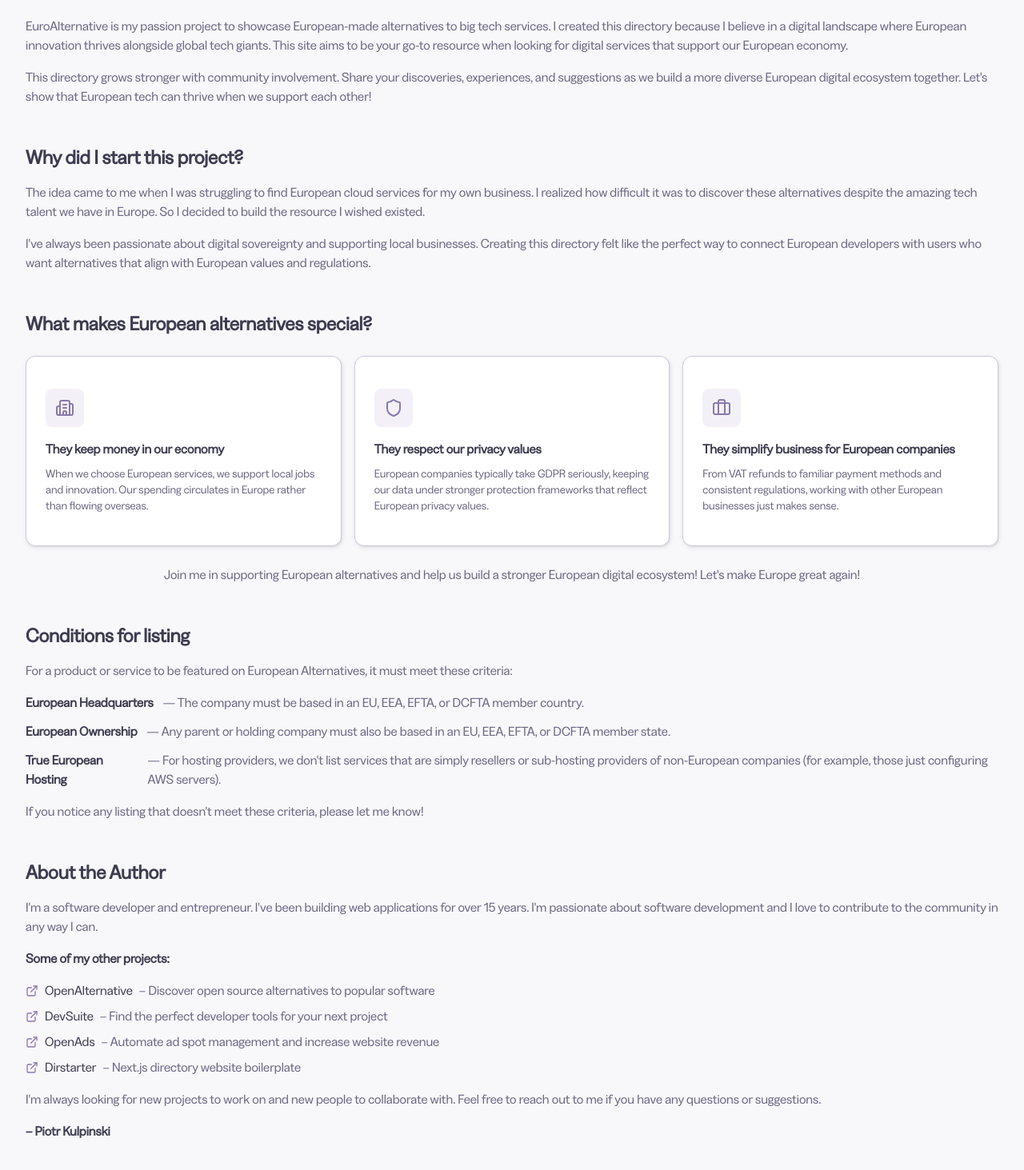
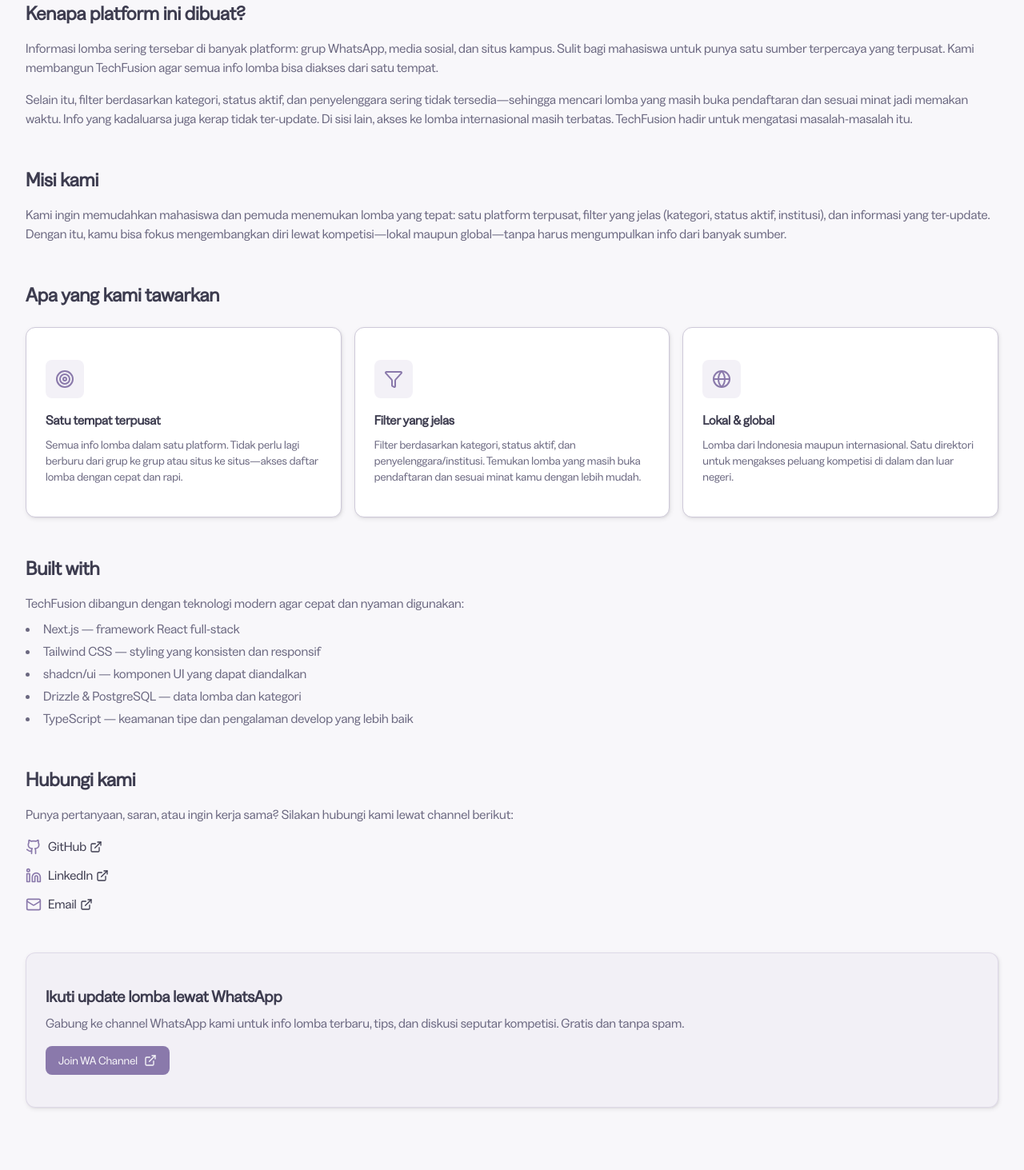
Before and after one commit to techfusionid/web-competition-project, a Next.js app: page /about-us in a window 1280 px wide. Shown: the part 247-1710 px from the top of the page at 80% size. Built offline with nearby package versions, Linux system fonts and the light colour scheme.

Commit message:
Update about-us page, globals.css, CompetitionCardPoster and CompetitionList
Made-with: Cursor

```diff
--- a/src/app/about-us/page.tsx
+++ b/src/app/about-us/page.tsx
@@ -1,5 +1,15 @@
-import { Briefcase, Building2, ExternalLink, Shield } from "lucide-react";
+import {
+	Filter,
+	Globe,
+	ExternalLink,
+	Target,
+	Mail,
+	Github,
+	Linkedin,
+} from "lucide-react";
 import { Card, CardContent } from "@/components/ui/card";
+
+const WA_CHANNEL_LINK = "https://wa.me/6281234567890";
 
 export default function About() {
 	return (
@@ -7,76 +17,71 @@ export default function About() {
 			<main className="container py-8 max-w-4xl">
 				{/* Hero Section */}
 				<div className="mb-12">
-					<h1 className="text-4xl font-bold text-foreground mb-4">About Us</h1>
+					<h1 className="text-4xl font-bold text-foreground mb-4">
+						Tentang TechFusion
+					</h1>
 					<p className="text-lg text-muted-foreground">
-						EuroAlternative is a community driven list of European alternatives
-						to big tech software companies.
+						TechFusion adalah direktori lomba yang membantu mahasiswa dan pemuda
+						menemukan kompetisi sesuai minat—dari Indonesia hingga internasional—dalam
+						satu tempat yang mudah diakses.
 					</p>
 				</div>
 
-				{/* What is EuroAlternative */}
+				{/* Kenapa platform ini dibuat */}
 				<section className="mb-12">
 					<h2 className="text-2xl font-bold text-foreground mb-4">
-						What is EuroAlternative?
+						Kenapa platform ini dibuat?
 					</h2>
 					<div className="space-y-4 text-muted-foreground">
 						<p>
-							EuroAlternative is my passion project to showcase European-made
-							alternatives to big tech services. I created this directory
-							because I believe in a digital landscape where European innovation
-							thrives alongside global tech giants. This site aims to be your
-							go-to resource when looking for digital services that support our
-							European economy.
+							Informasi lomba sering tersebar di banyak platform: grup WhatsApp,
+							media sosial, dan situs kampus. Sulit bagi mahasiswa untuk punya
+							satu sumber terpercaya yang terpusat. Kami membangun TechFusion
+							agar semua info lomba bisa diakses dari satu tempat.
 						</p>
 						<p>
-							This directory grows stronger with community involvement. Share
-							your discoveries, experiences, and suggestions as we build a more
-							diverse European digital ecosystem together. Let&apos;s show that
-							European tech can thrive when we support each other!
+							Selain itu, filter berdasarkan kategori, status aktif, dan
+							penyelenggara sering tidak tersedia—sehingga mencari lomba yang
+							masih buka pendaftaran dan sesuai minat jadi memakan waktu. Info
+							yang kadaluarsa juga kerap tidak ter-update. Di sisi lain, akses
+							ke lomba internasional masih terbatas. TechFusion hadir untuk
+							mengatasi masalah-masalah itu.
 						</p>
 					</div>
 				</section>
 
-				{/* Why did I start this project */}
+				{/* Misi */}
 				<section className="mb-12">
-					<h2 className="text-2xl font-bold text-foreground mb-4">
-						Why did I start this project?
-					</h2>
+					<h2 className="text-2xl font-bold text-foreground mb-4">Misi kami</h2>
 					<div className="space-y-4 text-muted-foreground">
 						<p>
-							The idea came to me when I was struggling to find European cloud
-							services for my own business. I realized how difficult it was to
-							discover these alternatives despite the amazing tech talent we
-							have in Europe. So I decided to build the resource I wished
-							existed.
-						</p>
-						<p>
-							I&apos;ve always been passionate about digital sovereignty and
-							supporting local businesses. Creating this directory felt like the
-							perfect way to connect European developers with users who want
-							alternatives that align with European values and regulations.
+							Kami ingin memudahkan mahasiswa dan pemuda menemukan lomba yang
+							tepat: satu platform terpusat, filter yang jelas (kategori,
+							status aktif, institusi), dan informasi yang ter-update. Dengan
+							itu, kamu bisa fokus mengembangkan diri lewat kompetisi—lokal
+							maupun global—tanpa harus mengumpulkan info dari banyak sumber.
 						</p>
 					</div>
 				</section>
 
-				{/* What makes European alternatives special */}
+				{/* Nilai / Keunggulan */}
 				<section className="mb-12">
 					<h2 className="text-2xl font-bold text-foreground mb-6">
-						What makes European alternatives special?
+						Apa yang kami tawarkan
 					</h2>
 					<div className="grid gap-4 md:grid-cols-3">
 						<Card>
 							<CardContent className="p-6">
 								<div className="flex h-12 w-12 items-center justify-center rounded-lg bg-primary/10 mb-4">
-									<Building2 className="h-6 w-6 text-primary" />
+									<Target className="h-6 w-6 text-primary" />
 								</div>
 								<h3 className="font-semibold text-foreground mb-2">
-									They keep money in our economy
+									Satu tempat terpusat
 								</h3>
 								<p className="text-sm text-muted-foreground">
-									When we choose European services, we support local jobs and
-									innovation. Our spending circulates in Europe rather than
-									flowing overseas.
+									Semua info lomba dalam satu platform. Tidak perlu lagi
+									berburu dari grup ke grup atau situs ke situs—akses daftar
+									lomba dengan cepat dan rapi.
 								</p>
 							</CardContent>
 						</Card>
@@ -84,15 +89,15 @@ export default function About() {
 						<Card>
 							<CardContent className="p-6">
 								<div className="flex h-12 w-12 items-center justify-center rounded-lg bg-primary/10 mb-4">
-									<Shield className="h-6 w-6 text-primary" />
+									<Filter className="h-6 w-6 text-primary" />
 								</div>
 								<h3 className="font-semibold text-foreground mb-2">
-									They respect our privacy values
+									Filter yang jelas
 								</h3>
 								<p className="text-sm text-muted-foreground">
-									European companies typically take GDPR seriously, keeping our
-									data under stronger protection frameworks that reflect
-									European privacy values.
+									Filter berdasarkan kategori, status aktif, dan
+									penyelenggara/institusi. Temukan lomba yang masih buka
+									pendaftaran dan sesuai minat kamu dengan lebih mudah.
 								</p>
 							</CardContent>
 						</Card>
@@ -100,123 +105,101 @@ export default function About() {
 						<Card>
 							<CardContent className="p-6">
 								<div className="flex h-12 w-12 items-center justify-center rounded-lg bg-primary/10 mb-4">
-									<Briefcase className="h-6 w-6 text-primary" />
+									<Globe className="h-6 w-6 text-primary" />
 								</div>
 								<h3 className="font-semibold text-foreground mb-2">
-									They simplify business for European companies
+									Lokal & global
 								</h3>
 								<p className="text-sm text-muted-foreground">
-									From VAT refunds to familiar payment methods and consistent
-									regulations, working with other European businesses just makes
-									sense.
+									Lomba dari Indonesia maupun internasional. Satu direktori
+									untuk mengakses peluang kompetisi di dalam dan luar negeri.
 								</p>
 							</CardContent>
 						</Card>
 					</div>
-					<p className="mt-6 text-muted-foreground text-center">
-						Join me in supporting European alternatives and help us build a
-						stronger European digital ecosystem! Let&apos;s make Europe great
-						again!
-					</p>
 				</section>
 
-				{/* Conditions for listing */}
+				{/* Tech stack */}
 				<section className="mb-12">
 					<h2 className="text-2xl font-bold text-foreground mb-4">
-						Conditions for listing
+						Built with
 					</h2>
+					<p className="text-muted-foreground mb-2">
+						TechFusion dibangun dengan teknologi modern agar cepat dan nyaman
+						digunakan:
+					</p>
+					<ul className="space-y-1 text-muted-foreground list-disc list-inside">
+						<li>Next.js — framework React full-stack</li>
+						<li>Tailwind CSS — styling yang konsisten dan responsif</li>
+						<li>shadcn/ui — komponen UI yang dapat diandalkan</li>
+						<li>Drizzle & PostgreSQL — data lomba dan kategori</li>
+						<li>TypeScript — keamanan tipe dan pengalaman develop yang lebih baik</li>
+					</ul>
+				</section>
+
+				{/* Contact */}
+				<section className="mb-12">
+					<h2 className="text-2xl font-bold text-foreground mb-4">Hubungi kami</h2>
 					<p className="text-muted-foreground mb-4">
-						For a product or service to be featured on European Alternatives, it
-						must meet these criteria:
+						Punya pertanyaan, saran, atau ingin kerja sama? Silakan hubungi kami
+						lewat channel berikut:
 					</p>
-					<ul className="space-y-3 text-muted-foreground">
-						<li className="flex gap-3">
-							<span className="font-semibold text-foreground">
-								European Headquarters
-							</span>
-							<span>
-								— The company must be based in an EU, EEA, EFTA, or DCFTA member
-								country.
-							</span>
+					<ul className="space-y-3">
+						<li className="flex items-center gap-2">
+							<Github className="h-5 w-5 text-primary" />
+							<a
+								href="https://github.com"
+								target="_blank"
+								rel="noopener noreferrer"
+								className="font-medium text-foreground hover:underline inline-flex items-center gap-1"
+							>
+								GitHub <ExternalLink className="h-4 w-4" />
+							</a>
 						</li>
-						<li className="flex gap-3">
-							<span className="font-semibold text-foreground">
-								European Ownership
-							</span>
-							<span>
-								— Any parent or holding company must also be based in an EU,
-								EEA, EFTA, or DCFTA member state.
-							</span>
+						<li className="flex items-center gap-2">
+							<Linkedin className="h-5 w-5 text-primary" />
+							<a
+								href="https://linkedin.com"
+								target="_blank"
+								rel="noopener noreferrer"
+								className="font-medium text-foreground hover:underline inline-flex items-center gap-1"
+							>
+								LinkedIn <ExternalLink className="h-4 w-4" />
+							</a>
 						</li>
-						<li className="flex gap-3">
-							<span className="font-semibold text-foreground">
-								True European Hosting
-							</span>
-							<span>
-								— For hosting providers, we don&apos;t list services that are
-								simply resellers or sub-hosting providers of non-European
-								companies (for example, those just configuring AWS servers).
-							</span>
+						<li className="flex items-center gap-2">
+							<Mail className="h-5 w-5 text-primary" />
+							<a
+								href="mailto:hello@techfusion.id"
+								className="font-medium text-foreground hover:underline inline-flex items-center gap-1"
+							>
+								Email <ExternalLink className="h-4 w-4" />
+							</a>
 						</li>
 					</ul>
-					<p className="mt-4 text-muted-foreground">
-						If you notice any listing that doesn&apos;t meet these criteria,
-						please let me know!
-					</p>
 				</section>
 
-				{/* About the Author */}
+				{/* CTA Join WA Channel */}
 				<section className="mb-12">
-					<h2 className="text-2xl font-bold text-foreground mb-4">
-						About the Author
-					</h2>
-					<div className="space-y-4 text-muted-foreground">
-						<p>
-							I&apos;m a software developer and entrepreneur. I&apos;ve been
-							building web applications for over 15 years. I&apos;m passionate
-							about software development and I love to contribute to the
-							community in any way I can.
-						</p>
-						<p className="font-semibold text-foreground">
-							Some of my other projects:
-						</p>
-						<ul className="space-y-2">
-							<li className="flex items-center gap-2">
-								<ExternalLink className="h-4 w-4 text-primary" />
-								<span className="font-medium text-foreground">
-									OpenAlternative
-								</span>
-								<span>
-									– Discover open source alternatives to popular software
-								</span>
-							</li>
-							<li className="flex items-center gap-2">
-								<ExternalLink className="h-4 w-4 text-primary" />
-								<span className="font-medium text-foreground">DevSuite</span>
-								<span>
-									– Find the perfect developer tools for your next project
-								</span>
-							</li>
-							<li className="flex items-center gap-2">
-								<ExternalLink className="h-4 w-4 text-primary" />
-								<span className="font-medium text-foreground">OpenAds</span>
-								<span>
-									– Automate ad spot management and increase website revenue
-								</span>
-							</li>
-							<li className="flex items-center gap-2">
-								<ExternalLink className="h-4 w-4 text-primary" />
-								<span className="font-medium text-foreground">Dirstarter</span>
-								<span>– Next.js directory website boilerplate</span>
-							</li>
-						</ul>
-						<p>
-							I&apos;m always looking for new projects to work on and new people
-							to collaborate with. Feel free to reach out to me if you have any
-							questions or suggestions.
-						</p>
-						<p className="font-semibold text-foreground">– Piotr Kulpinski</p>
-					</div>
+					<Card className="border-primary/20 bg-primary/5">
+						<CardContent className="p-6">
+							<h2 className="text-xl font-bold text-foreground mb-2">
+								Ikuti update lomba lewat WhatsApp
+							</h2>
+							<p className="text-muted-foreground mb-4">
+								Gabung ke channel WhatsApp kami untuk info lomba terbaru, tips,
+								dan diskusi seputar kompetisi. Gratis dan tanpa spam.
+							</p>
+							<a
+								href={WA_CHANNEL_LINK}
+								target="_blank"
+								rel="noopener noreferrer"
+								className="inline-flex items-center gap-2 rounded-lg bg-primary px-4 py-2 text-sm font-medium text-primary-foreground hover:bg-primary/90 transition-colors"
+							>
+								Join WA Channel <ExternalLink className="h-4 w-4" />
+							</a>
+						</CardContent>
+					</Card>
 				</section>
 			</main>
 		</>
--- a/src/app/globals.css
+++ b/src/app/globals.css
@@ -229,3 +229,9 @@
       font-family: var(--font-greed-standard), ui-sans-serif, system-ui, sans-serif;
    }
 }
+
+/* Override Next.js dev overlay portal positioning (persisted from browser preview) */
+nextjs-portal {
+   left: unset;
+   top: unset;
+}
--- a/src/components/CompetitionList.tsx
+++ b/src/components/CompetitionList.tsx
@@ -8,11 +8,13 @@ import {
 import { ScrollArea } from "@/components/ui/scroll-area";
 import { useIsMobile } from "@/hooks/use-mobile";
 import type { Competition } from "@/types/competition";
+import { ClaimCompetitionDialog } from "./ClaimCompetitionDialog";
 import { CompetitionCard } from "./CompetitionCard";
 import { CompetitionCardPoster } from "./CompetitionCardPoster";
 import { CompetitionDetailPanel } from "./CompetitionDetailPanel";
 import { CompetitionDialog } from "./CompetitionDialog";
 import { CompetitionDrawer } from "./CompetitionDrawer";
+import { ReportCompetitionDialog } from "./ReportCompetitionDialog";
 import { CompetitionGalleryItem } from "./CompetitionGalleryItem";
 import { type DetailViewMode, DetailViewToggle } from "./DetailViewToggle";
 import { type FilterState, Filters } from "./Filters";
@@ -81,6 +83,8 @@ export function CompetitionList({
 	const [selectedIndex, setSelectedIndex] = useState<number | null>(null);
 	const [dialogIndex, setDialogIndex] = useState<number | null>(null);
 	const [posterPopupIndex, setPosterPopupIndex] = useState<number | null>(null);
+	const [claimReportCompetition, setClaimReportCompetition] = useState<Competition | null>(null);
+	const [claimReportMode, setClaimReportMode] = useState<"claim" | "report" | null>(null);
 	const [visibleCount, setVisibleCount] = useState(20);
 	const selectedItemRef = useRef<HTMLDivElement>(null);
 
```
Also changed, not shown: src/components/CompetitionCardPoster.tsx (+49 -3 lines).
